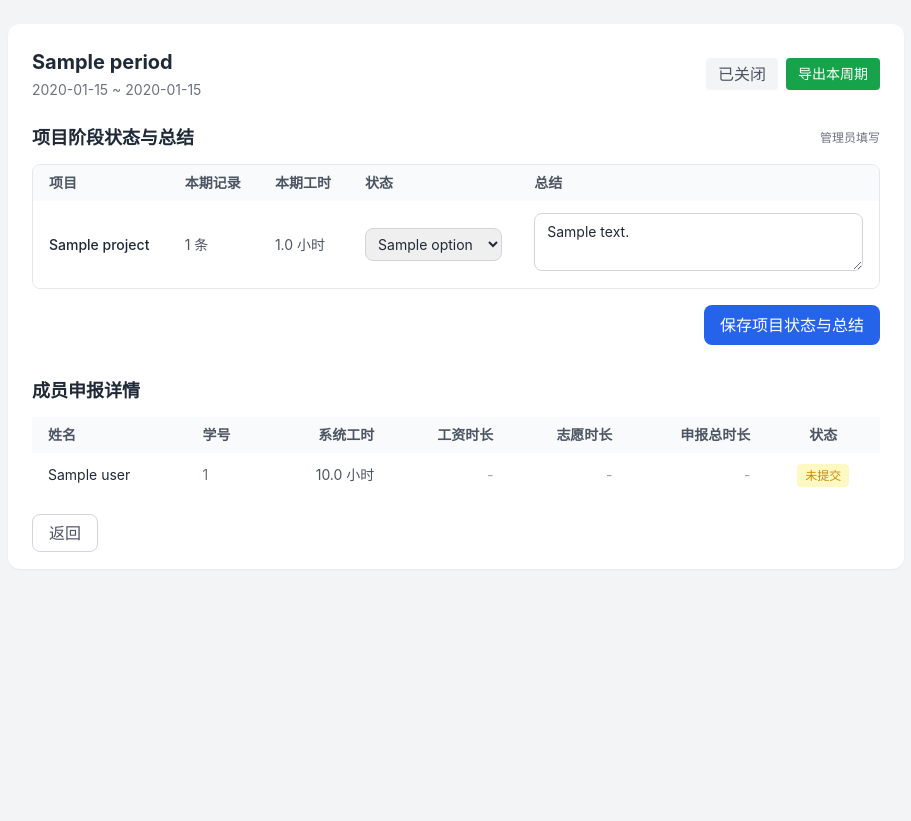
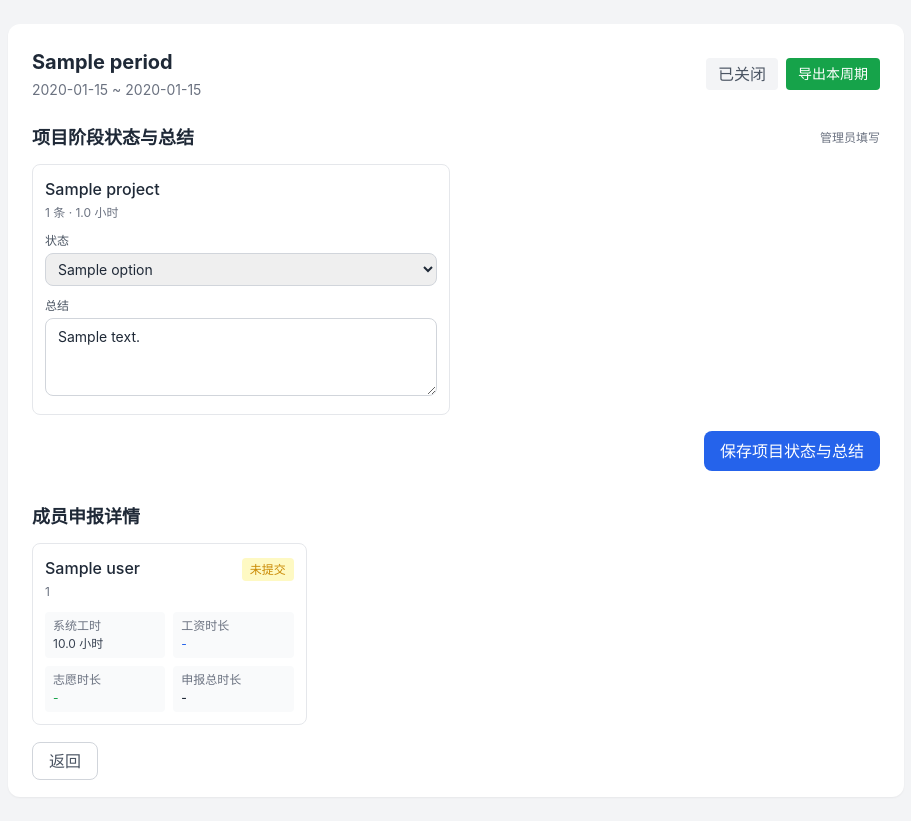
Before and after one commit to SDU0nlineTek/WorkloadPlus1, a Python web app: template app/templates/admin/settlement_claims.html in a window 1280 px wide. Shown: the whole page, without its empty margins (184-1095 px from the left). Before the commit the page ends 552 px from the top, so only its background shows below. Run offline with Jinja, Linux system fonts and the light colour scheme; the template is opened without the code that fills it: most values are stand-ins (such as "Sample title", 1, 10 or a date in 2020).

Commit message:
feat(ui): 优化申报详情响应式布局并增强记录内容可读性
- 申报页工作记录在移动端缩小字段间距与列间隔，提升信息密度
- 工作内容增加完整内容查看能力：
  - 桌面端支持悬浮查看完整描述
  - 移动端支持“详情/收起”展开查看
- 管理员申报详情页统一为卡片布局，覆盖移动端到大屏
- 顶部操作区改为自适应换行，避免中间分辨率拥挤
- 成员申报详情改为响应式卡片网格（1/2/3 列）
- 微调时间线分组缩进，统一视觉层级

```diff
--- a/app/templates/admin/settlement_claims.html
+++ b/app/templates/admin/settlement_claims.html
@@ -5,21 +5,21 @@
 {% block content %}
 <div class="max-w-4xl mx-auto">
     <div class="bg-white rounded-xl shadow-sm p-6">
-        <div class="flex justify-between items-center mb-6">
+        <div class="flex flex-col sm:flex-row sm:justify-between sm:items-center gap-3 mb-6">
             <div>
                 <h2 class="text-xl font-bold text-gray-800">{{ period.title }}</h2>
                 <p class="text-sm text-gray-500 mt-1">
                     {{ period.start_date.strftime('%Y-%m-%d') }} ~ {{ period.end_date.strftime('%Y-%m-%d') }}
                 </p>
             </div>
-            <div class="flex items-center gap-2">
+            <div class="flex flex-wrap items-center gap-2">
                 <span class="px-3 py-1 {% if period.is_open %}bg-green-100 text-green-600{% else %}bg-gray-100 text-gray-600{% endif %} rounded">
                     {% if period.is_open %}开放中{% else %}已关闭{% endif %}
                 </span>
                 <form action="/admin/export/download" method="POST">
                     <input type="hidden" name="dept_id" value="{{ period.dept_id }}">
                     <input type="hidden" name="period_id" value="{{ period.id }}">
-                    <button type="submit" class="px-3 py-1.5 text-sm bg-green-600 text-white rounded hover:bg-green-700">导出本周期</button>
+                    <button type="submit" class="px-3 py-1.5 text-sm bg-green-600 text-white rounded hover:bg-green-700 w-full sm:w-auto">导出本周期</button>
                 </form>
             </div>
         </div>
@@ -38,43 +38,33 @@
 
             {% if project_summary_rows %}
             <form action="/admin/settlement/{{ period.id }}/project-summaries" method="POST" class="space-y-4">
-                <div class="overflow-x-auto rounded-lg border border-gray-200">
-                    <table class="w-full text-sm">
-                        <thead class="bg-gray-50">
-                            <tr>
-                                <th class="px-4 py-2 text-left text-gray-600">项目</th>
-                                <th class="px-4 py-2 text-left text-gray-600">本期记录</th>
-                                <th class="px-4 py-2 text-left text-gray-600">本期工时</th>
-                                <th class="px-4 py-2 text-left text-gray-600">状态</th>
-                                <th class="px-4 py-2 text-left text-gray-600">总结</th>
-                            </tr>
-                        </thead>
-                        <tbody class="divide-y divide-gray-100 bg-white">
+                <div class="grid grid-cols-1 lg:grid-cols-2 gap-3">
                     {% for row in project_summary_rows %}
-                            <tr>
-                                <td class="px-4 py-3 font-medium text-gray-800">
-                                    {{ row.project.name }}
+                    <div class="rounded-lg border border-gray-200 p-3 bg-white min-w-0">
+                        <div class="flex items-start justify-between gap-3">
+                            <div class="min-w-0">
+                                <p class="font-medium text-gray-800 break-words">{{ row.project.name }}</p>
+                                <p class="text-xs text-gray-500 mt-1">{{ row.record_count }} 条 · {{ "%.1f"|format(row.total_hours) }} 小时</p>
+                            </div>
+                        </div>
                         <input type="hidden" name="project_id" value="{{ row.project.id }}">
-                                </td>
-                                <td class="px-4 py-3 text-gray-600">{{ row.record_count }} 条</td>
-                                <td class="px-4 py-3 text-gray-600">{{ "%.1f"|format(row.total_hours) }} 小时</td>
-                                <td class="px-4 py-3">
+                        <div class="mt-3">
+                            <label class="block text-xs text-gray-600 mb-1">状态</label>
                             <select name="status" required title="项目状态" aria-label="项目状态"
-                                            class="w-full min-w-[120px] px-2 py-1.5 border border-gray-300 rounded-lg focus:ring-2 focus:ring-blue-500">
+                                class="w-full px-2 py-1.5 border border-gray-300 rounded-lg focus:ring-2 focus:ring-blue-500 text-sm">
                                 {% for option in project_status_options %}
                                 <option value="{{ option }}" {% if option == row.status %}selected{% endif %}>{{ option }}</option>
                                 {% endfor %}
                             </select>
-                                </td>
-                                <td class="px-4 py-3">
-                                    <textarea name="summary" rows="2" required title="项目总结" aria-label="项目总结"
-                                              class="w-full min-w-[320px] px-3 py-2 border border-gray-300 rounded-lg focus:ring-2 focus:ring-blue-500"
+                        </div>
+                        <div class="mt-3">
+                            <label class="block text-xs text-gray-600 mb-1">总结</label>
+                            <textarea name="summary" rows="3" required title="项目总结" aria-label="项目总结"
+                                      class="w-full px-3 py-2 border border-gray-300 rounded-lg focus:ring-2 focus:ring-blue-500 text-sm"
                                       placeholder="填写该项目在本结算周期内的执行情况、产出和后续安排">{{ row.summary }}</textarea>
-                                </td>
-                            </tr>
+                        </div>
+                    </div>
                     {% endfor %}
-                        </tbody>
-                    </table>
                 </div>
                 <div class="flex justify-end">
                     <button type="submit" class="px-4 py-2 bg-blue-600 text-white rounded-lg hover:bg-blue-700">保存项目状态与总结</button>
@@ -89,44 +79,43 @@
 
         <h3 class="text-lg font-bold text-gray-800 mb-3">成员申报详情</h3>
 
-        <div class="overflow-x-auto">
-            <table class="w-full text-sm">
-                <thead class="bg-gray-50">
-                    <tr>
-                        <th class="px-4 py-2 text-left text-gray-600">姓名</th>
-                        <th class="px-4 py-2 text-left text-gray-600">学号</th>
-                        <th class="px-4 py-2 text-right text-gray-600">系统工时</th>
-                        <th class="px-4 py-2 text-right text-gray-600">工资时长</th>
-                        <th class="px-4 py-2 text-right text-gray-600">志愿时长</th>
-                        <th class="px-4 py-2 text-right text-gray-600">申报总时长</th>
-                        <th class="px-4 py-2 text-center text-gray-600">状态</th>
-                    </tr>
-                </thead>
-                <tbody class="divide-y divide-gray-100">
+        <div class="grid grid-cols-1 md:grid-cols-2 xl:grid-cols-3 gap-3">
             {% for item in member_data %}
-                    <tr class="hover:bg-gray-50">
-                        <td class="px-4 py-3">{{ item.user.name }}</td>
-                        <td class="px-4 py-3 text-gray-500">{{ item.user.sduid }}</td>
-                        <td class="px-4 py-3 text-right text-gray-600">{{ "%.1f"|format(item.system_hours) }} 小时</td>
+            <div class="border border-gray-200 rounded-lg p-3 bg-white min-w-0">
+                <div class="flex items-start justify-between gap-3">
+                    <div>
+                        <p class="font-medium text-gray-800">{{ item.user.name }}</p>
+                        <p class="text-xs text-gray-500 mt-1">{{ item.user.sduid }}</p>
+                    </div>
+                    <div>
                         {% if item.claim %}
-                        <td class="px-4 py-3 text-right text-blue-600">{{ "%.1f"|format(item.claim.paid_hours) }} 小时</td>
-                        <td class="px-4 py-3 text-right text-green-600">{{ "%.1f"|format(item.claim.volunteer_hours) }} 小时</td>
-                        <td class="px-4 py-3 text-right font-medium">{{ "%.1f"|format(item.claim.total_hours) }} 小时</td>
-                        <td class="px-4 py-3 text-center">
                         <span class="px-2 py-1 bg-green-100 text-green-600 text-xs rounded">已提交</span>
-                        </td>
                         {% else %}
-                        <td class="px-4 py-3 text-right text-gray-400">-</td>
-                        <td class="px-4 py-3 text-right text-gray-400">-</td>
-                        <td class="px-4 py-3 text-right text-gray-400">-</td>
-                        <td class="px-4 py-3 text-center">
                         <span class="px-2 py-1 bg-yellow-100 text-yellow-600 text-xs rounded">未提交</span>
-                        </td>
                         {% endif %}
-                    </tr>
+                    </div>
+                </div>
+
+                <div class="mt-3 grid grid-cols-2 gap-2 text-xs">
+                    <div class="rounded bg-gray-50 px-2 py-1.5">
+                        <p class="text-gray-500">系统工时</p>
+                        <p class="text-gray-700 mt-0.5">{{ "%.1f"|format(item.system_hours) }} 小时</p>
+                    </div>
+                    <div class="rounded bg-gray-50 px-2 py-1.5">
+                        <p class="text-gray-500">工资时长</p>
+                        <p class="text-blue-600 mt-0.5">{% if item.claim %}{{ "%.1f"|format(item.claim.paid_hours) }} 小时{% else %}-{% endif %}</p>
+                    </div>
+                    <div class="rounded bg-gray-50 px-2 py-1.5">
+                        <p class="text-gray-500">志愿时长</p>
+                        <p class="text-green-600 mt-0.5">{% if item.claim %}{{ "%.1f"|format(item.claim.volunteer_hours) }} 小时{% else %}-{% endif %}</p>
+                    </div>
+                    <div class="rounded bg-gray-50 px-2 py-1.5">
+                        <p class="text-gray-500">申报总时长</p>
+                        <p class="text-gray-800 mt-0.5 font-medium">{% if item.claim %}{{ "%.1f"|format(item.claim.total_hours) }} 小时{% else %}-{% endif %}</p>
+                    </div>
+                </div>
+            </div>
             {% endfor %}
-                </tbody>
-            </table>
         </div>
 
         <div class="mt-6">
--- a/app/templates/timeline.html
+++ b/app/templates/timeline.html
@@ -103,7 +103,7 @@
                         {{ '%.1f'|format(group.total_minutes / 60) }} 小时
                     </span>
                 </div>
-                <div class="ml-6 border-l-2 border-gray-200 pl-4 space-y-3">
+                <div class="ml-1 border-l-2 border-gray-200 pl-4 space-y-3">
                     {% for record in group.records %}
                     <div class="p-3 bg-gray-50 rounded-lg hover:bg-gray-100 transition">
                         <div class="flex justify-between items-center gap-3">
```
Also changed, not shown: app/templates/admin/claim_form.html (+35 -4 lines). Lines whose indentation alone changed are shown as unchanged.
